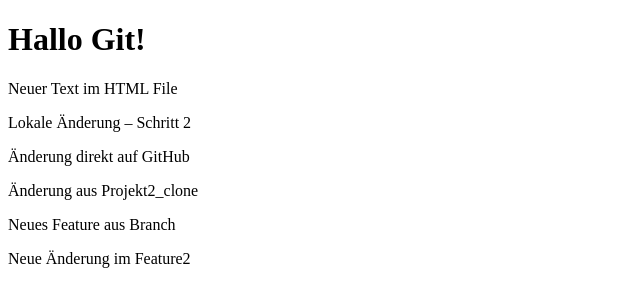
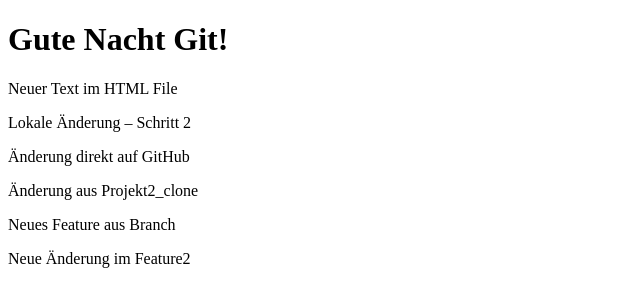
Before and after one commit to KaterynaSavelieva/Projekt2, a plain HTML site: page index.html in a window 1280 px wide. Shown: the whole page, without its empty margins (0-640 px from the left). Drawn offline with Linux system fonts and the light colour scheme.

Commit message:
Nacht von SZF

```diff
--- a/index.html
+++ b/index.html
@@ -4,7 +4,7 @@
     <title>Mein Projekt</title>
   </head>
   <body>
-    <h1>Hallo Git!</h1>
+    <h1>Gute Nacht Git!</h1>
     <p>Neuer Text im HTML File</p>
     <p>Lokale Änderung – Schritt 2</p>
     <p>Änderung direkt auf GitHub</p>
```
